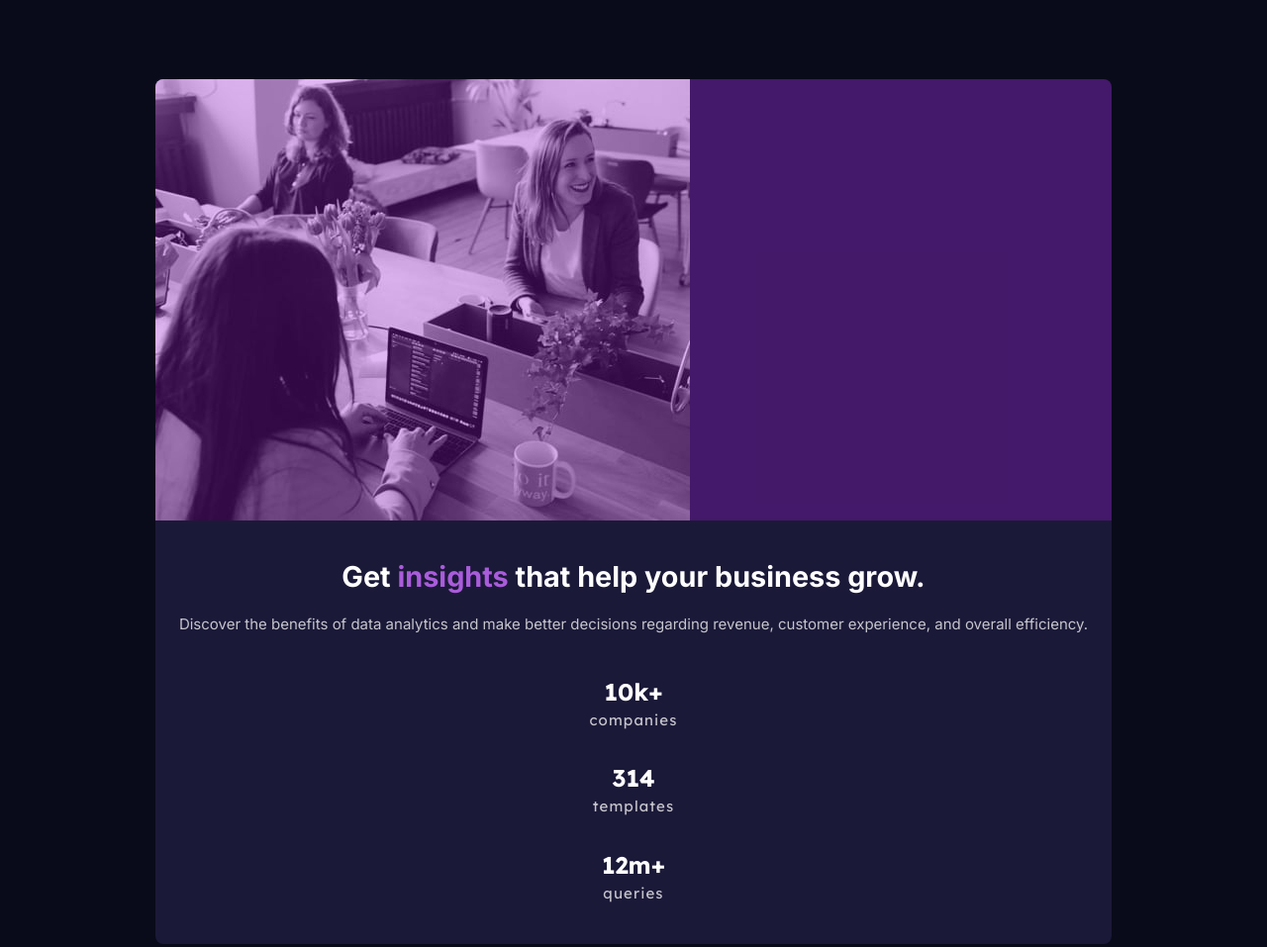
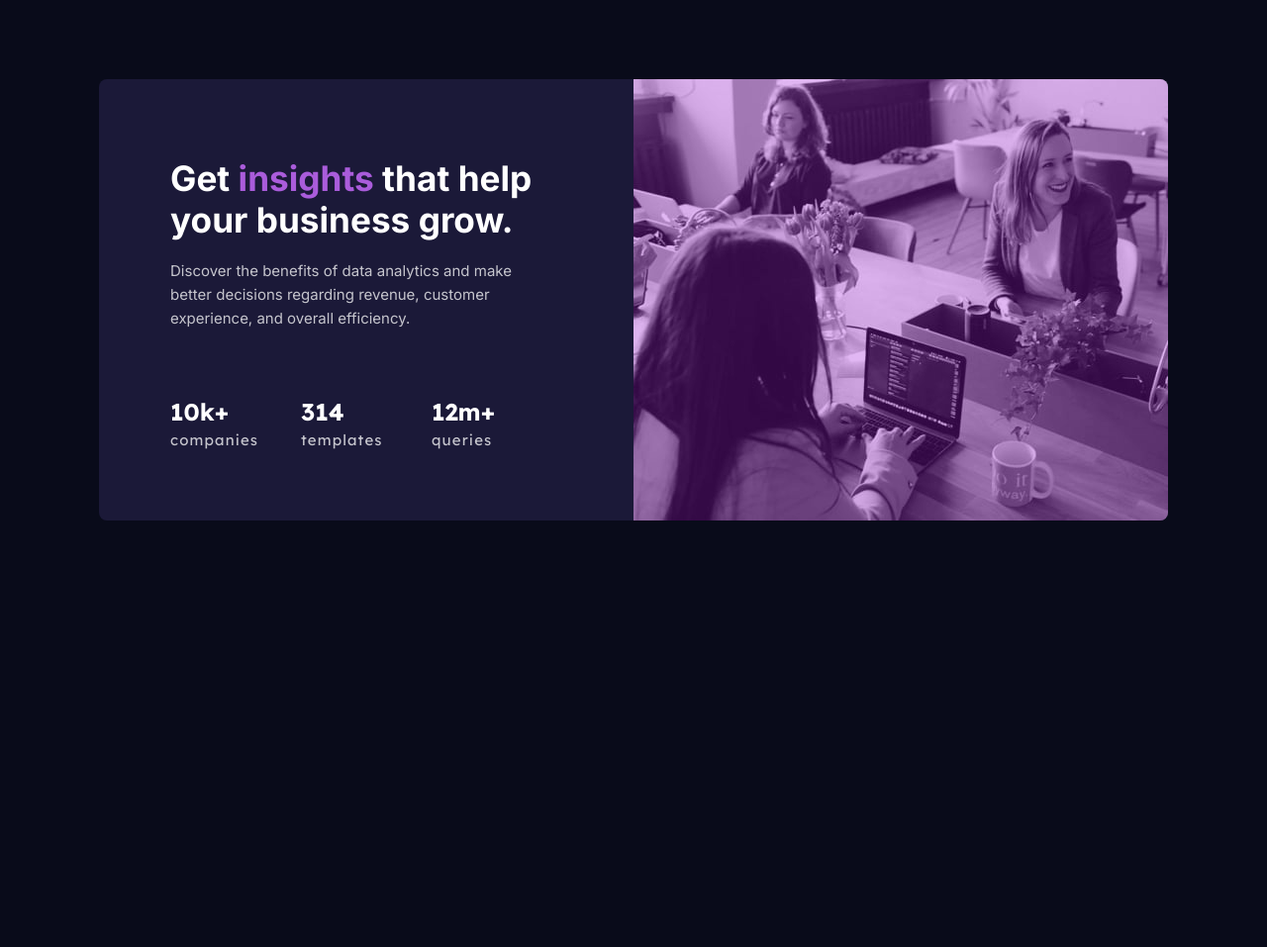
Before and after one commit to oryanhach/stats-preview-card-component, a plain HTML site: page index.html in a window 1280 px wide. Shown: the whole page at 99% size. After the commit the page ends 800 px from the top, so only its background shows below. Drawn offline with Linux system fonts and the light colour scheme.

Commit message:
added desktop design

```diff
--- a/style.css
+++ b/style.css
@@ -173,3 +173,53 @@ body {
 .card__stat:nth-of-type(3) {
 	margin-bottom: 0;
 }
+
+@media (min-width: 768px) {
+	.card {
+		display: grid;
+		grid-template-columns: 1fr 1fr;
+		grid-template-rows: 1fr 1fr;
+		max-width: 1080px;
+		max-height: 446px;
+	}
+
+	.card__img {
+		grid-column: 2;
+		grid-row: 1 / 3;
+	}
+
+	.card__text {
+		grid-column: 1;
+		grid-row: 1 / 3;
+		display: grid;
+		grid-template-rows: 1fr 1fr 1fr;
+		grid-template-columns: 1fr 1fr 1fr;
+		padding: 5rem 4.5rem;
+		justify-items: start;
+	}
+
+	.card__header {
+		grid-row: 1;
+		grid-column: 1 / 4;
+		font-size: 2.2rem;
+		line-height: 2.6rem;
+		text-align: start;
+	}
+
+	.card__subheader {
+		grid-row: 2;
+		grid-column: 1 / 4;
+		text-align: start;
+		text-wrap: wrap;
+		padding-right: 2rem;
+		margin-bottom: 4rem;
+	}
+
+	.card__stat {
+		grid-row: 3;
+		text-align: start;
+	}
+
+	.card__img {
+	}
+}
```
